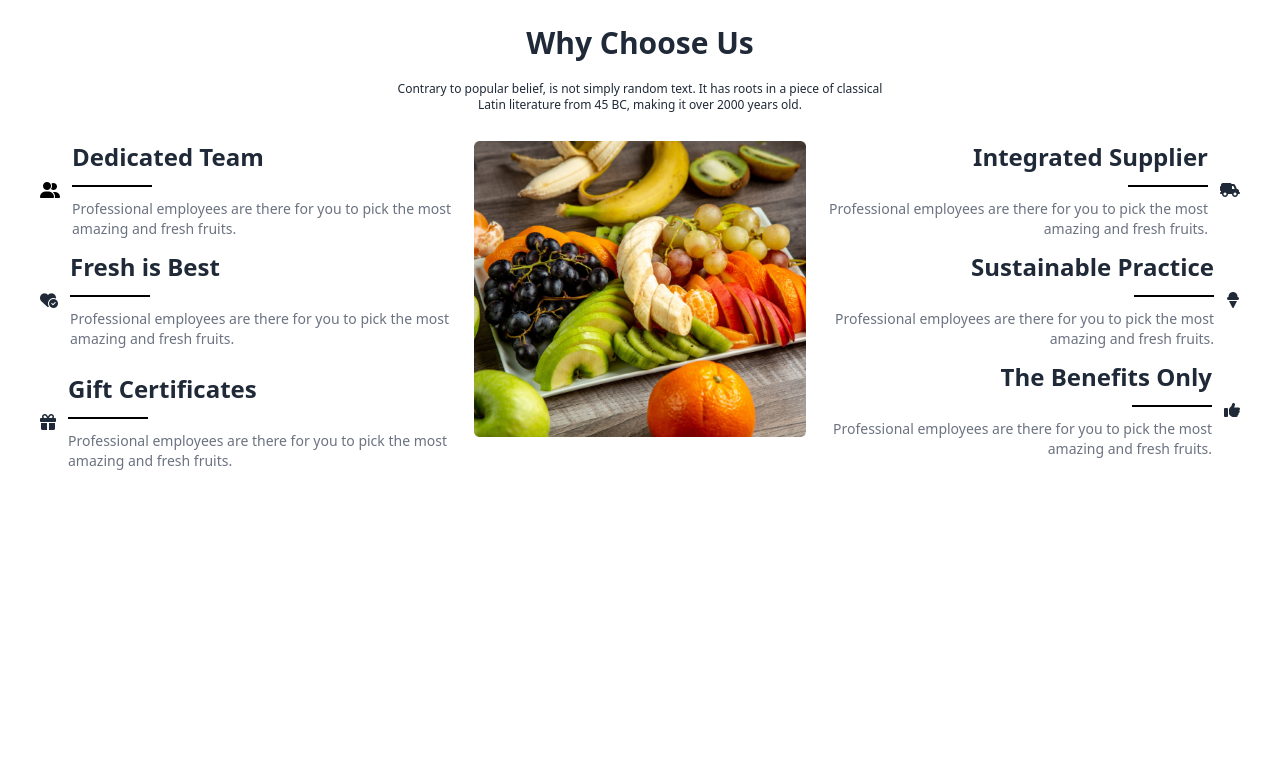
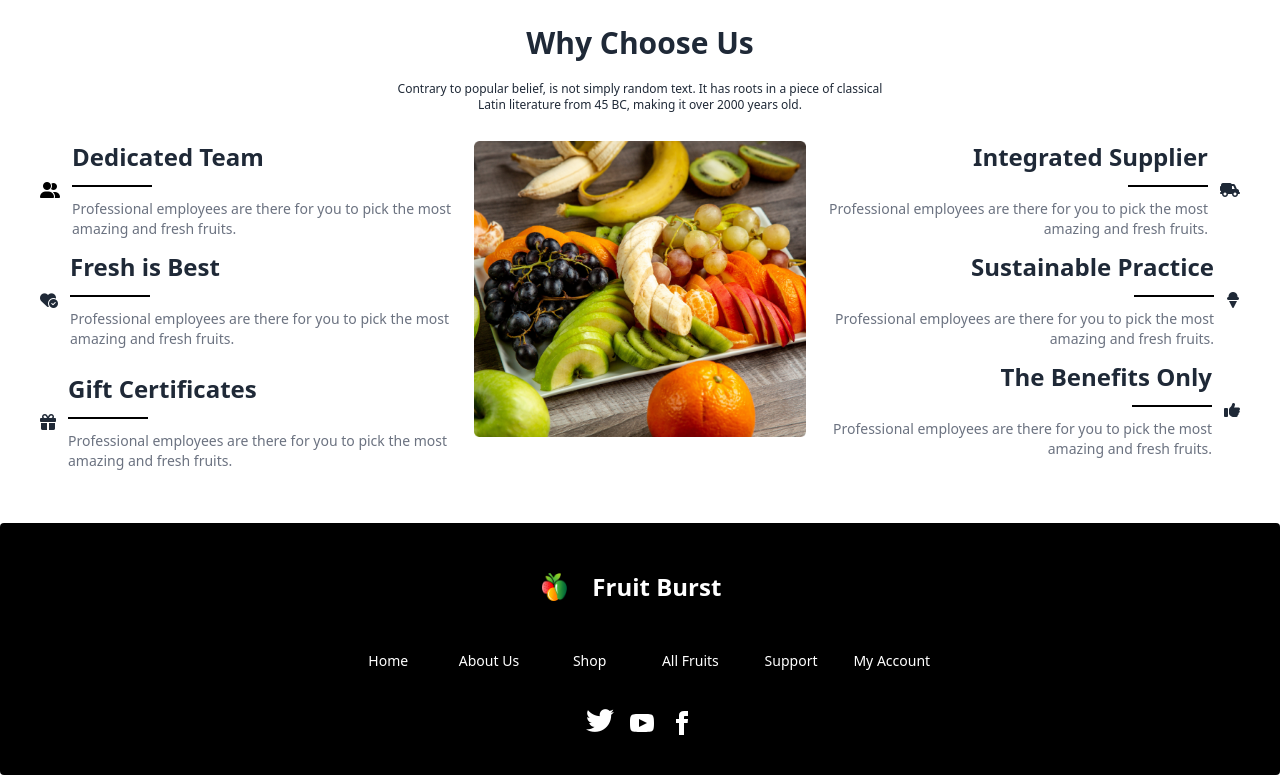
Before and after one commit to Pran-to/assig-3, a plain HTML site: page index.html in a window 1280 px wide. Shown: the part 2705-3480 px from the top of the page. Before the commit the page ends 3228 px from the top, so only its background shows below. Drawn offline with nearby package versions, Linux system fonts and the light colour scheme.

Commit message:
footer and all done

```diff
--- a/index.html
+++ b/index.html
@@ -673,9 +673,30 @@
         </section>
 
     </main>
-    <footer>
+    <!-- footer part  -->
+    <footer class="footer footer-center p-10 bg-black text-base-content text-white rounded">
+        <div class="flex items-center ">
+            <img class="h-7" src="images/logo.png" alt="">
+            <a class="btn btn-ghost normal-case md:text-2xl md:text-white font-bold">Fruit Burst</a>
+        </div>
 
-    </footer>
+        <div class="grid md:grid-cols-6 grid-cols-4  items-center whitespace-nowrap  gap-6">
+          <a class="link link-hover">Home</a>
+          <a class="link link-hover">About Us</a>
+          <a class="link link-hover">Shop</a>
+          <a class="link link-hover">All Fruits</a>
+          <div  class="md:hidden row-span-2"></div>
+          <a class="link link-hover">Support</a>
+          <a class="link link-hover">My Account</a>
+        </div>
+        <div>
+          <div class="grid grid-flow-col gap-4">
+            <a><i class="fa-brands fa-twitter fa-2xl" style="color: #ffffff;"></i></a>
+            <a><svg xmlns="http://www.w3.org/2000/svg" width="24" height="24" viewBox="0 0 24 24" class="fill-current"><path d="M19.615 3.184c-3.604-.246-11.631-.245-15.23 0-3.897.266-4.356 2.62-4.385 8.816.029 6.185.484 8.549 4.385 8.816 3.6.245 11.626.246 15.23 0 3.897-.266 4.356-2.62 4.385-8.816-.029-6.185-.484-8.549-4.385-8.816zm-10.615 12.816v-8l8 3.993-8 4.007z"></path></svg></a>
+            <a><svg xmlns="http://www.w3.org/2000/svg" width="24" height="24" viewBox="0 0 24 24" class="fill-current"><path d="M9 8h-3v4h3v12h5v-12h3.642l.358-4h-4v-1.667c0-.955.192-1.333 1.115-1.333h2.885v-5h-3.808c-3.596 0-5.192 1.583-5.192 4.615v3.385z"></path></svg></a>
+          </div>
+        </div>
+      </footer>
 </body>
 
 </html>
```
Also changed, not shown: 8 other files.
